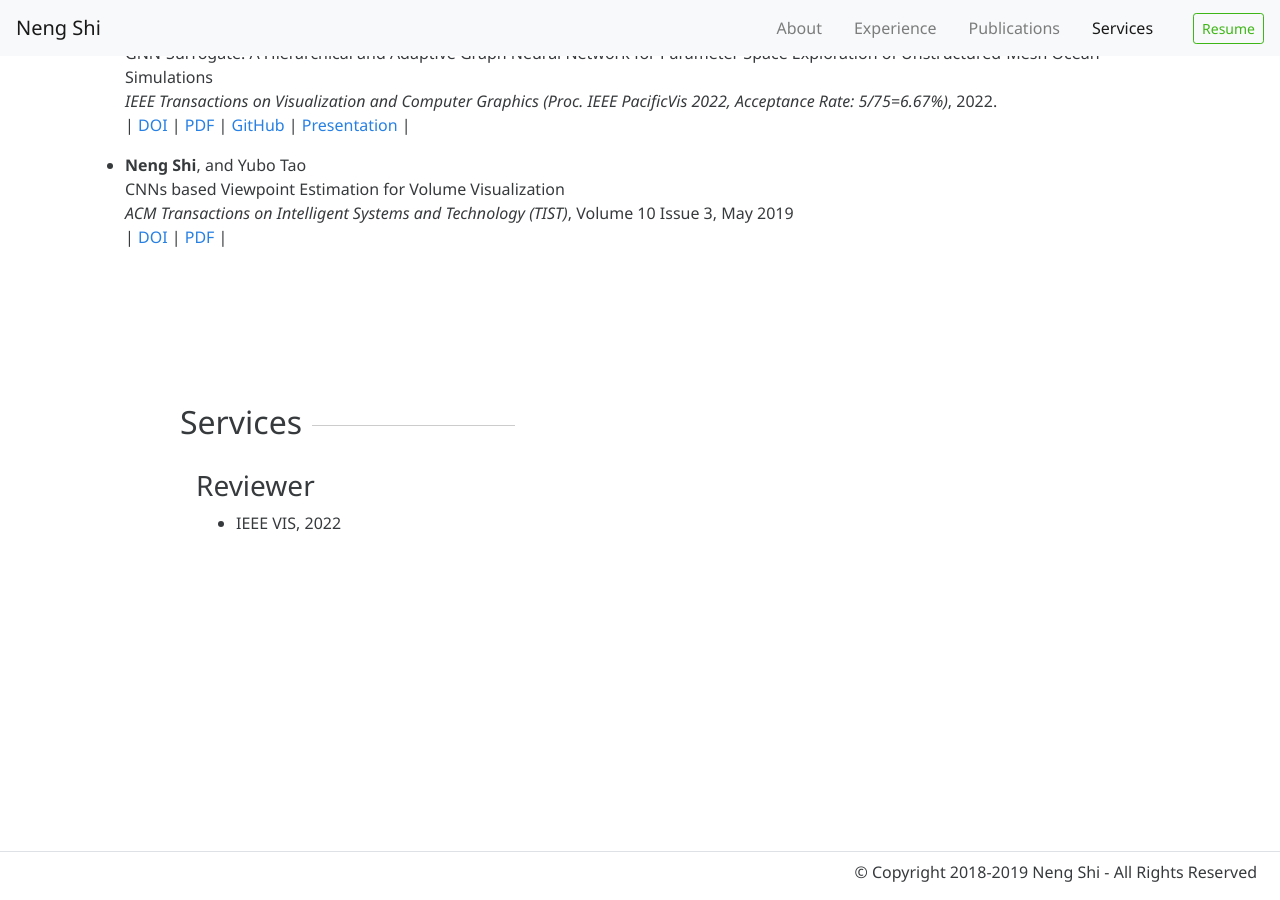
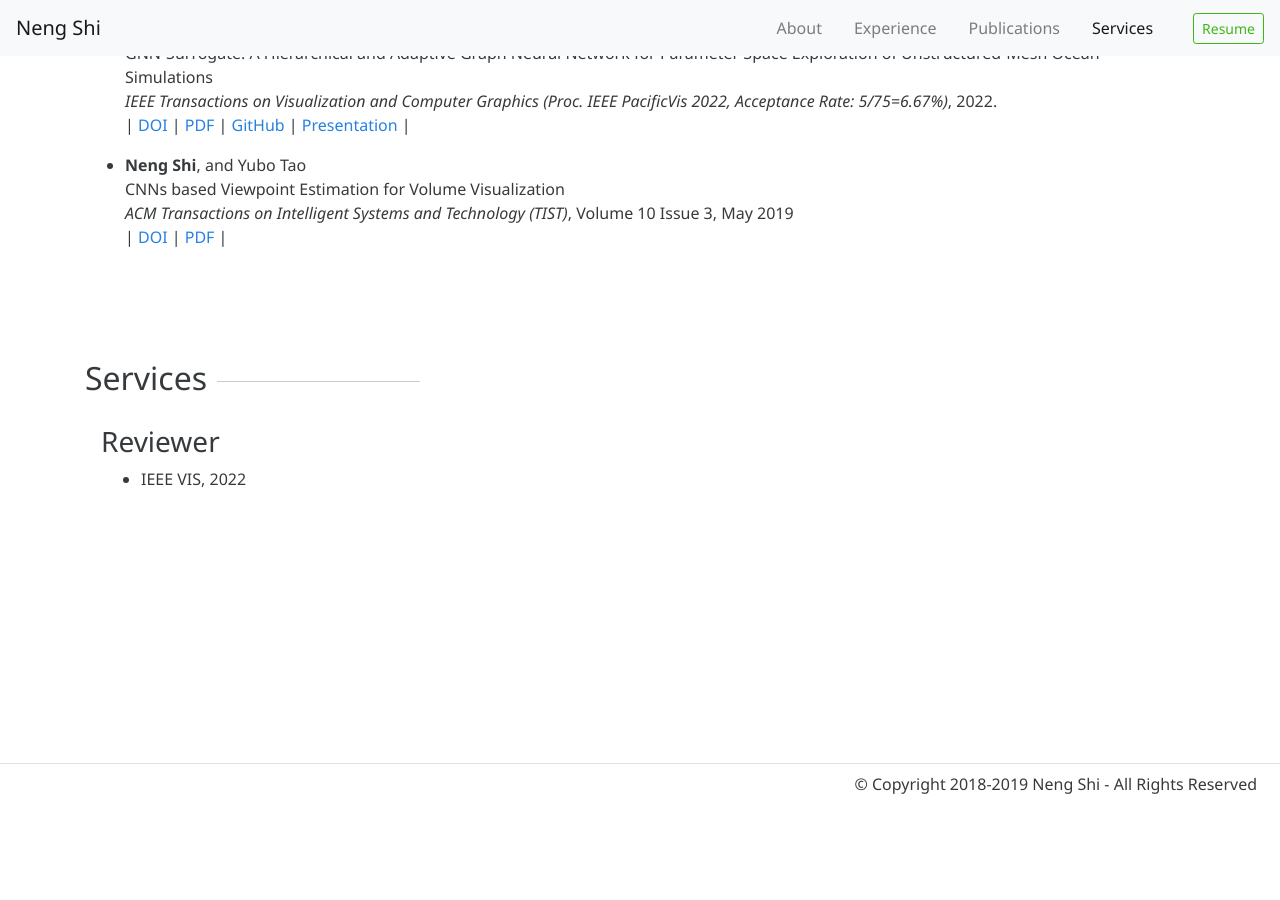
Before and after one commit to trainsn/trainsn.github.io, a Jekyll site: the page built from index.html, in a window 1280 px wide and 900 px high, scrolled down 1800 px. Built offline with Jekyll 4.4.1, drawn with Linux system fonts in a browser that asks for light colours; nearby versions of some CDN libraries; a style sheet for code colours, icons or effects is not loaded; after the commit the page ends 2612 px from its top, so only the background shows below that.

Commit message:
update layout

```diff
--- a/index.html
+++ b/index.html
@@ -39,7 +39,7 @@ layout: default
 
 <div class="row">
   <span class="anchor" id="services"></span>
-  <div class="col-md-11 offset-md-1 my-5 scroll_section">
+  <div class="col-md-11 my-1 scroll_section">
     {%- include services.html -%}
   </div>
 </div>
```
